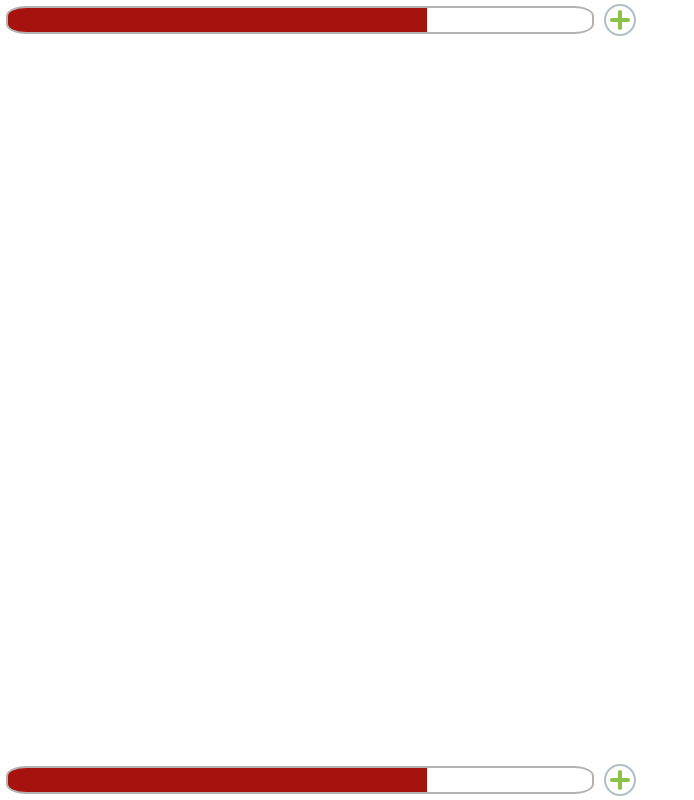
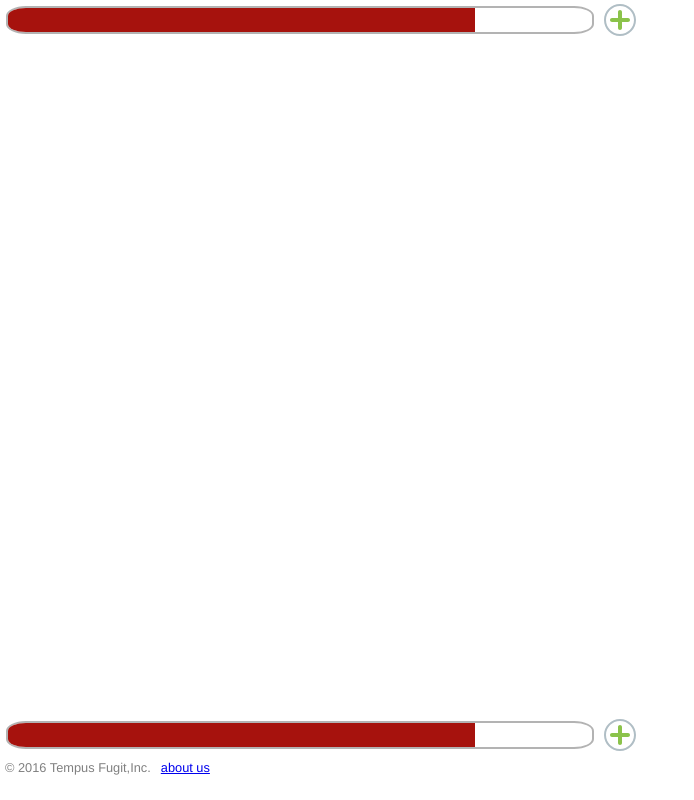
Before and after one commit to tempusfugit-lab/ngtotp, a website with bundled scripts: page app/index.html in a window 1280 px wide. Shown: the whole page, without its empty margins (0-694 px from the left). Built offline with nearby package versions, Linux system fonts and the light colour scheme.

Commit message:
コピーライトの追加など

```diff
--- a/app/scripts/main.js
+++ b/app/scripts/main.js
@@ -1,3 +1,27 @@
+/*
+ * The MIT License (MIT)
+ *
+ * Copyright (c) 2016 有限会社テンパス・フュジット Tempus Fugit,Inc.
+ * http://www.tempusfugit.jp/
+ *
+ * Permission is hereby granted, free of charge, to any person obtaining a copy
+ * of this software and associated documentation files (the "Software"), to deal
+ * in the Software without restriction, including without limitation the rights
+ * to use, copy, modify, merge, publish, distribute, sublicense, and/or sell
+ * copies of the Software, and to permit persons to whom the Software is
+ * furnished to do so, subject to the following conditions:
+ *
+ * The above copyright notice and this permission notice shall be included in
+ * all copies or substantial portions of the Software.
+ *
+ * THE SOFTWARE IS PROVIDED "AS IS", WITHOUT WARRANTY OF ANY KIND, EXPRESS OR
+ * IMPLIED, INCLUDING BUT NOT LIMITED TO THE WARRANTIES OF MERCHANTABILITY,
+ * FITNESS FOR A PARTICULAR PURPOSE AND NONINFRINGEMENT. IN NO EVENT SHALL THE
+ * AUTHORS OR COPYRIGHT HOLDERS BE LIABLE FOR ANY CLAIM, DAMAGES OR OTHER
+ * LIABILITY, WHETHER IN AN ACTION OF CONTRACT, TORT OR OTHERWISE, ARISING FROM,
+ * OUT OF OR IN CONNECTION WITH THE SOFTWARE OR THE USE OR OTHER DEALINGS IN
+ * THE SOFTWARE.
+ */
 Sync = (function() {
 
 function Sync(func, intervalMin) {
@@ -188,7 +212,8 @@ return Sync;
       scope: true,
       bindToController: {
         dialogCallback: "=",
-        className: "@"
+        className: "@",
+        showFooter: "=",
       },
     };
   });
--- a/app/styles/main.css
+++ b/app/styles/main.css
@@ -7,7 +7,17 @@ body {
 div.menu {
   position: fixed;
   width: 640px;
-  height: 40px;
+}
+
+div.under_menu {
+  clear: both;
+  padding: 5px;
+  font-size: 0.8rem;
+  color: gray;
+}
+
+div.under_menu > a {
+  margin-left: 10px;
 }
 
 .content {
@@ -22,14 +32,14 @@ div.menu {
   left: 0;
 }
 
-.menu {
-  bottom: 0;
+.bottom {
+  bottom: 20px;
   left: 0;
 }
 
 div.bar_wrapper {
   width: calc(100% - 40px);
-  height: 100%;
+  height: 40px;
   float: left;
   box-sizing: border-box;
   padding: 6px;
@@ -51,7 +61,7 @@ div.bar {
 
 div.add_icon {
   width: 40px;
-  height: 100%;
+  height: 40px;
   float: left;
   /* "add.svg" recep kütük © 2015 http://recepkutuk.com/bitsies/ */
   background-image: url("../images/add.svg");
--- a/app/views/main.html
+++ b/app/views/main.html
@@ -20,5 +20,5 @@
       </div>
     </div>
   </div>
-  <ngt-menu class-name="bottom" dialog-callback="handler.addResultHandler"></ngt-menu>
+  <ngt-menu class-name="bottom" dialog-callback="handler.addResultHandler" show-footer="true"></ngt-menu>
 </div>
--- a/app/views/menu.html
+++ b/app/views/menu.html
@@ -5,4 +5,5 @@
     </div>
   </div>
   <div class="add_icon" ng-click="menu.addIconClicked()"></div>
+  <div class="under_menu" ng-if="menu.showFooter">© 2016 Tempus Fugit,Inc.<a href="http://www.tempusfugit.jp/">about us</a></div>
 </div>
```
Also changed, not shown: README.md (added), 1 other file.
